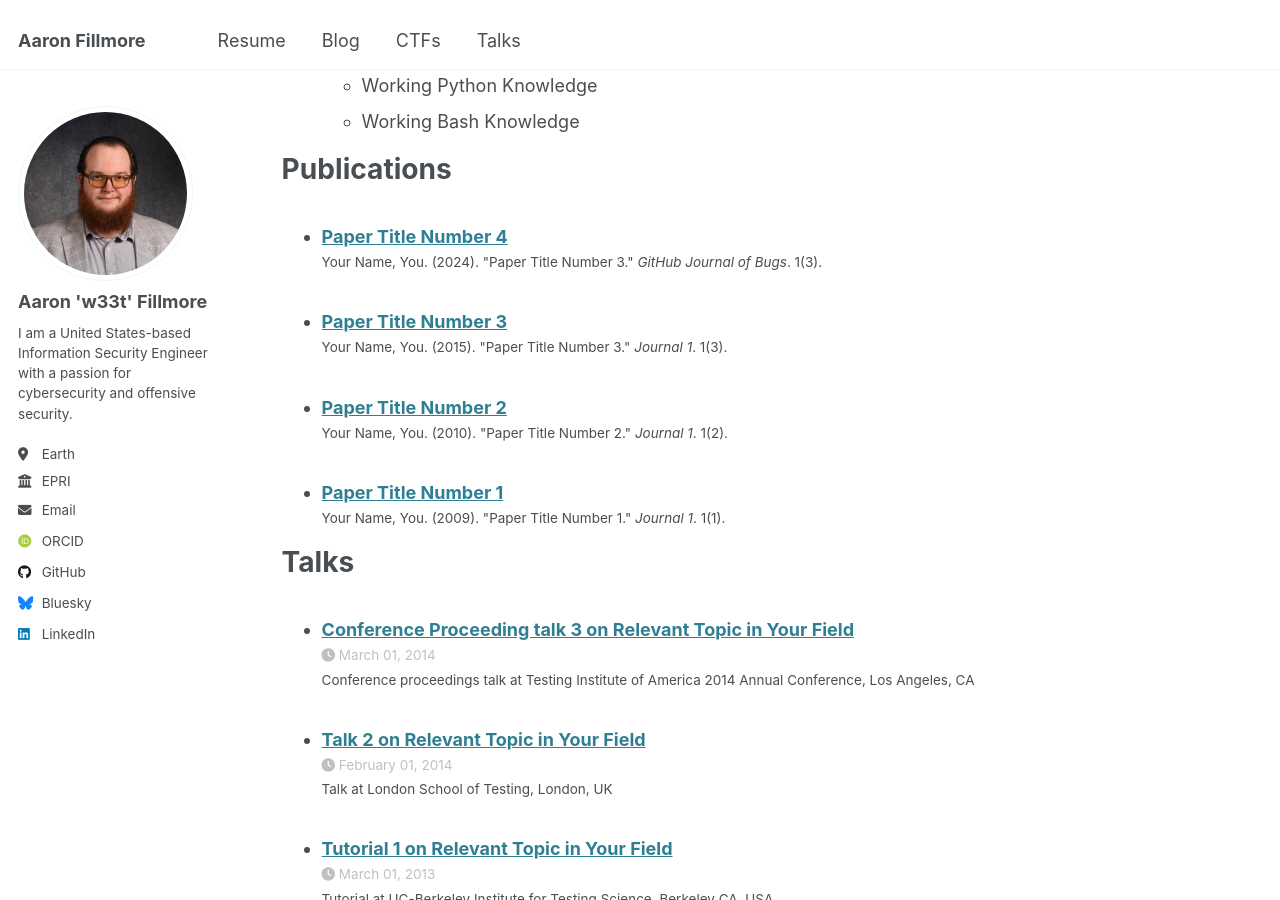
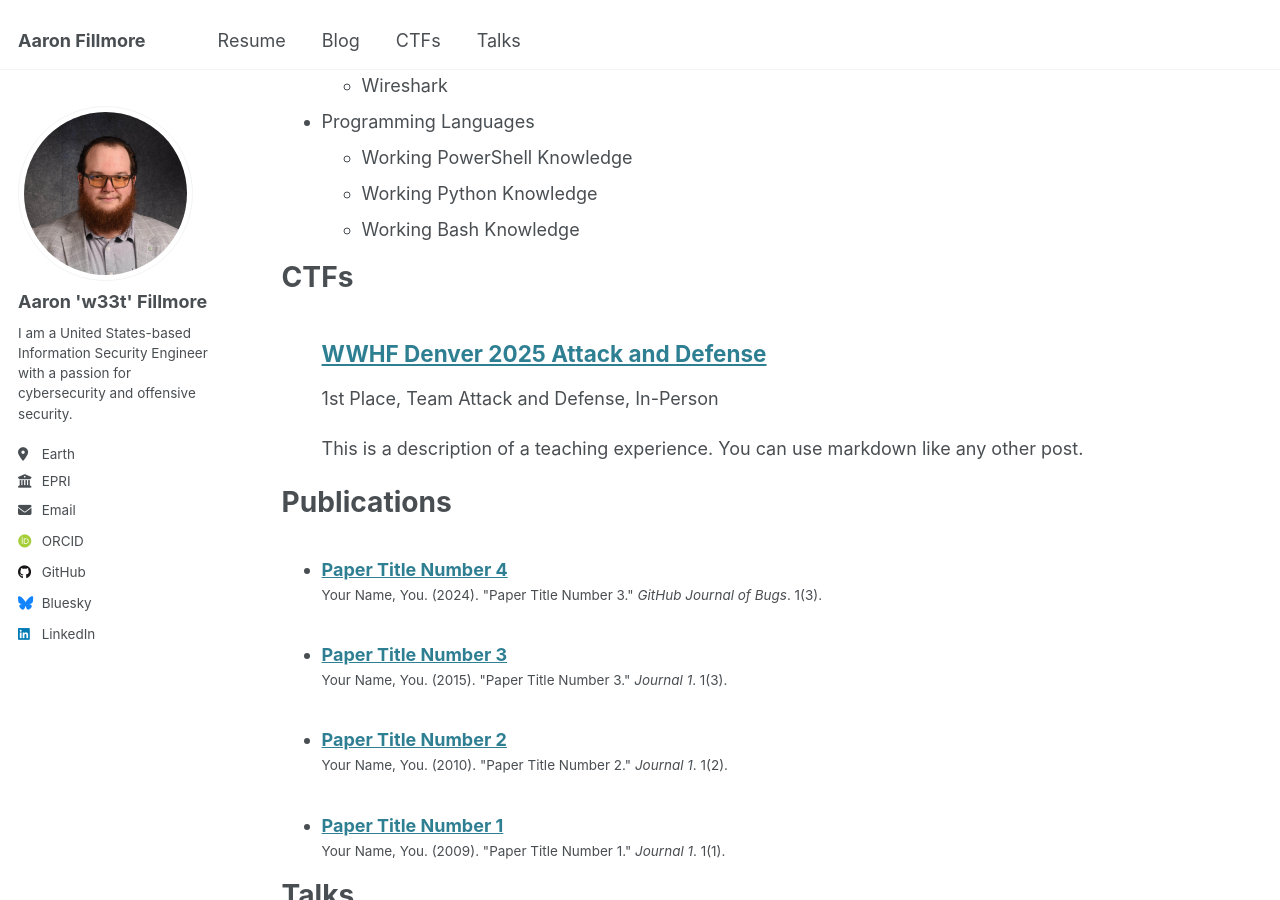
Before and after one commit to w33ts/w33ts.github.io, a Jekyll site: the page built from _pages/cv.md, in a window 1280 px wide and 900 px high, scrolled down 3118 px. Built offline with Jekyll 4.4.1, drawn with Linux system fonts in a browser that asks for light colours; some web fonts are replaced; some of the changed text lies outside the part shown.

Commit message:
Update cv.md

```diff
--- a/_pages/cv.md
+++ b/_pages/cv.md
@@ -109,6 +112,12 @@ Technologies
   * Working Python Knowledge
   * Working Bash Knowledge
 
+CTFs
+======
+  <ul>{% for post in site.ctfs reversed %}
+    {% include archive-single.html %}
+  {% endfor %}</ul>
+
 Publications
 ======
   <ul>{% for post in site.publications reversed %}
```
Also changed, not shown: other parts of _pages/cv.md (+6 -3 lines).
